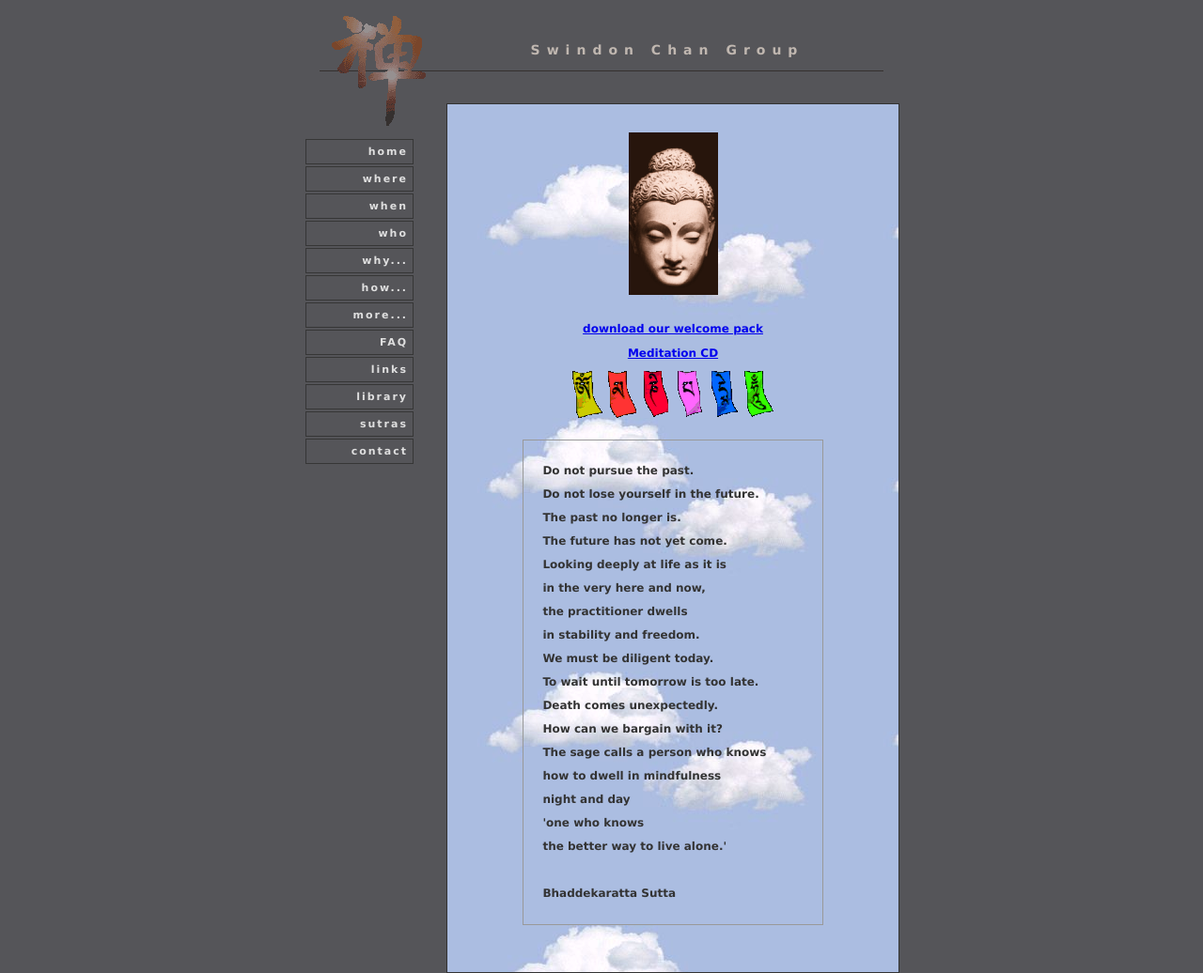
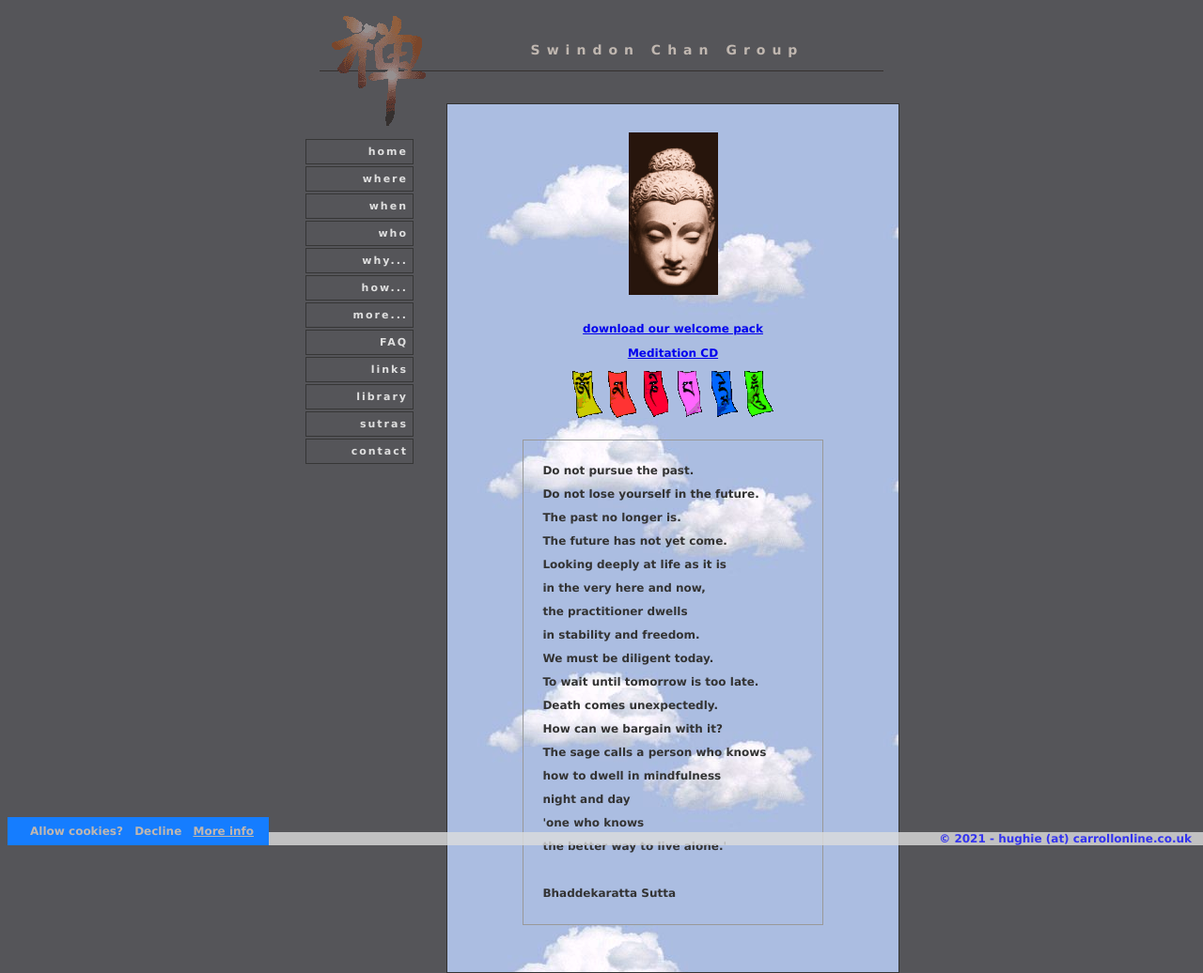
Before and after one commit to psaikido/swindonchan.jekyll, a Jekyll site: the page built from index.html, in a window 1280 px wide. Shown: the whole page at 94% size. Built offline with Jekyll 4.4.1, drawn with Linux system fonts in a browser that asks for light colours.

Commit message:
Add cookie consent for google analytics.

```diff
--- a/_config.yml
+++ b/_config.yml
@@ -1,10 +1,11 @@
+url: "http://swindonchan.org"
+email: hughie@swindonchan.org
+baseurl: "/"
 title: Swindon Chan Group
-email: hughie@swindonchan.org
 description: Swindon Chan meditation group
-baseurl: "/"
-url: "http://swindonchan.org"
 favicon: /assets/images/favicon-32x32.png
 permalink: /:path/:basename:output_ext
+google_analytics: UA-1199885-1
 
 markdown: kramdown
 kramdown:
@@ -24,3 +25,4 @@ exclude:
     - changelog.md
     - "*.Rmd"
     - notes.txt
+    - bin/*
--- /dev/null
+++ b/_includes/analytics.js
@@ -0,0 +1,16 @@
+function loadScriptAsync(scriptSrc, callback) {
+    if (typeof callback !== 'function') {
+        throw new Error('Not a valid callback for async script load');
+    }
+    var script = document.createElement('script');
+    script.onload = callback;
+    script.src = scriptSrc;
+    document.head.appendChild(script);
+}
+
+loadScriptAsync('https://www.googletagmanager.com/gtag/js?id={{ site.google_analytics }}', function(){
+    window.dataLayer = window.dataLayer || [];
+    function gtag(){dataLayer.push(arguments);}
+    gtag('js', new Date());
+    gtag('config', '{{ site.google_analytics }}', { 'anonymize_ip': true });
+})
--- /dev/null
+++ b/_includes/cookie-consent.html
@@ -0,0 +1,35 @@
+<script>
+    let cn = document.getElementById('cookie-notice');
+    let ci = document.getElementById('cookie-info');
+    let cna = document.getElementById('cookie-notice-accept');
+    let cnd = document.getElementById('cookie-notice-decline');
+    let cookieChoice = readCookie('cookie-notice-dismissed');
+
+    if(cookieChoice == 'accepted') {
+        {% include analytics.js %}
+        ci.style.display = 'inline';
+    } else if (cookieChoice == 'declined') {
+        ci.style.display = 'inline';
+    } else {
+        cn.style.display = 'block';
+    }
+
+    cna.addEventListener("click", function() {
+        createCookie('cookie-notice-dismissed', 'accepted', 31);
+        cn.style.display = 'none';
+        location.reload();
+    });
+
+    cnd.addEventListener("click", function() {
+        createCookie('cookie-notice-dismissed', 'declined', 31);
+        ci.style.display = 'inline';
+        cn.style.display = 'none';
+        location.reload();
+    });
+
+    /* let the user see the cookie notice again */
+    ci.addEventListener("click", function() {
+        ci.style.display = 'none';
+        cn.style.display = 'block';
+    });
+</script>
--- a/_includes/footer.html
+++ b/_includes/footer.html
@@ -1,4 +1,19 @@
 <div id="footer">
-    <h2>Hughie's conjuring is theatrical and uses a traditional approach. It helps people come into a 'play space', creating surprise and making moments to delight and amuse.</h2>
-    <h6><a href="https://plus.google.com/u/0/b/113950568330386092006/113950568330386092006?rel=author" rel="author">+google</a> content by Hugh Carroll</h6>
+    <span id="cookie-info">
+        <a href="#">Cookie info</a>
+    </span>
+
+    <span id="footer-text">
+        &copy; 2021 - hughie (at) carrollonline.co.uk
+    </span>
 </div>
+
+<div id="cookie-notice">
+    <a id="cookie-notice-accept" class="btn btn-primary btn-sm">Allow cookies?</a>
+    <a id="cookie-notice-decline" class="btn btn-primary btn-sm">Decline</a>
+    <a href="https://policies.google.com/technologies/cookies" class="btn btn-primary btn-sm">More info</a>
+</div>
+
+{% if jekyll.environment == 'production' and site.google_analytics %}
+{% endif %}
+    {% include cookie-consent.html %}
--- a/_includes/head.html
+++ b/_includes/head.html
@@ -1,19 +1,11 @@
 <head>
-    <!-- Global site tag (gtag.js) - Google Analytics -->
-    <script async src="https://www.googletagmanager.com/gtag/js?id=UA-1199885-1"></script>
-    <script>
-      window.dataLayer = window.dataLayer || [];
-      function gtag(){dataLayer.push(arguments);}
-      gtag('js', new Date());
-
-      gtag('config', 'UA-1199885-1');
-    </script>
-
     <meta http-equiv="Content-Type" content="text/html; charset=utf-8">
     <title>{% if page.title %}{{ page.title | escape }}{% else %}{{ site.title | escape }}{% endif %}</title>
-    <link rel="stylesheet" type="text/css" href="/assets/css/swindonchan.css">
     <link rel="canonical" href="{{ site.url }}{% if site.baseurl %}{{ site.baseurl }}{% endif %}{{ page.url | remove: '/' }}" />
     <link rel="icon" type="image/png" href="{{ site.favicon }}">
+
+    <script src="/assets/js/cookies.js"></script>
+    <link rel="stylesheet" type="text/css" href="/assets/css/swindonchan.css">
 
     <script data-dapp-detection="">
     (function() {
--- a/_layouts/default.html
+++ b/_layouts/default.html
@@ -16,7 +16,8 @@
             <div id="mainContent">
                 {{ content }}
             </div>
+        </div>
 
-        </div>
+        {% include footer.html %}
     </body>
 </html>
--- /dev/null
+++ b/_sass/_colours.scss
@@ -0,0 +1,19 @@
+$dark-grey: #555559;
+$light-grey: #dadada;
+$blue: #157dff;
+$pink: #d33682;
+$black: #333333;
+$white: #ffffff;
+$green: #39d24a;
+$yellow: #ffe244;
+$pink: #ff36a3;
+
+$bkg: $dark-grey;
+$hilight: #C0B7B0;
+$hilight-dark: $black;
+$text-light: #cdc8c8;
+$text-dark: $black;
+$text-mute: #3333EE;
+$text-link: #ada8a8;
+$border-light: #586e75;
+$border-dark: $dark-grey;
--- /dev/null
+++ b/_sass/_cookies.scss
@@ -0,0 +1,33 @@
+#cookie-notice {
+    padding: 0.5rem 1rem;
+    margin: 0;
+    display: none;
+    text-align: center;
+    position: fixed;
+    bottom: 0;
+    background: $blue;
+    color: $black;
+
+    a {
+        display: inline-block;
+        cursor: pointer;
+        margin-left: 0.5rem;
+        color: $hilight;
+    }
+}
+
+
+#cookie-info {
+    display: none;
+    float: left;
+    margin-left: 10px;
+
+    a {
+        color: $text-mute;
+    }
+}
+
+@media (max-width: 767px) {
+    #cookie-notice span {display: block; padding-top: 3px; margin-bottom: 1rem;}
+    #cookie-notice a {position: relative; bottom: 4px;}
+}
--- a/_sass/_main.scss
+++ b/_sass/_main.scss
@@ -1,5 +1,5 @@
 body, table {
-    background-color: #555559;
+    background-color: $bkg;
     font-family: verdana,arial,Kalimati,sans-serif;
     font-size: 12px;
     font-weight: bold;
@@ -7,19 +7,9 @@ body, table {
 }
 
 #outer {
-    position:relative;
-    height: 380px;
+    position: relative;
     margin: 10px auto;
-    width: 630px;
-}
-
-#contactForm {
-    text-align: left;
-
-    h4 {
-        margin-bottom: 3px;
-    }
-}
+    max-width: 630px;
 
     #header {
         background: url(/assets/images/headerBack.gif) no-repeat scroll center top transparent;
@@ -27,7 +17,7 @@ body, table {
         position: relative;
 
         #headerContent {
-        color: #C0B7B0;
+            color: $hilight;
             font-size: 14px;
             left: 70px;
             letter-spacing: 7px;
@@ -52,7 +42,7 @@ body, table {
         z-index:0;
 
         a:visited {
-        color: #3333EE;
+            color: $text-mute;
         }
 
         ul {
@@ -63,13 +53,32 @@ body, table {
             }
         }
     }
+}
+
+#footer {
+    position: fixed;
+    bottom: 0;
+    width: 100%;
+    text-align: left;
+    background: rgba(220, 220, 220, .8);
+
+    #footer-text {
+        float: right;
+        margin-right: 20px;
+        color: $text-mute;
+    }
+}
+
+#contactForm {
+    text-align: left;
+
+    h4 {
+        margin-bottom: 3px;
+    }
+}
 
 #mainContent, #mainContent table {
     background: url(/assets/images/clouds.jpg) repeat scroll 0 0 transparent;
-}
-
-* html #mainContent {
-    height: 319px;
 }
 
 .scriptMessage, .scriptMessage a {
--- a/assets/css/swindonchan.scss
+++ b/assets/css/swindonchan.scss
@@ -2,6 +2,8 @@
 # hugle theme
 ---
 
+@import "_colours";
 @import "_main";
 @import "_menu";
 @import "_mediaq";
+@import "_cookies";
--- /dev/null
+++ b/assets/js/cookies.js
@@ -0,0 +1,24 @@
+    function createCookie(name, value, days) {
+        var expires = "";
+        if (days) {
+            var date = new Date();
+            date.setTime(date.getTime() + (days*24*60*60*1000));
+            expires = "; expires=" + date.toUTCString();
+        }
+        document.cookie = name + "=" + value + expires + "; path=/";
+    }
+
+    function readCookie(name) {
+        var nameEQ = name + "=";
+        var ca = document.cookie.split(';');
+        for(var i=0;i < ca.length;i++) {
+            var c = ca[i];
+            while (c.charAt(0)==' ') c = c.substring(1,c.length);
+            if (c.indexOf(nameEQ) == 0) return c.substring(nameEQ.length,c.length);
+        }
+        return null;
+    }
+
+    function eraseCookie(name) {
+        createCookie(name, "", -1);
+    }
```
Also changed, not shown: 2 other files. Lines whose indentation alone changed are shown as unchanged.
